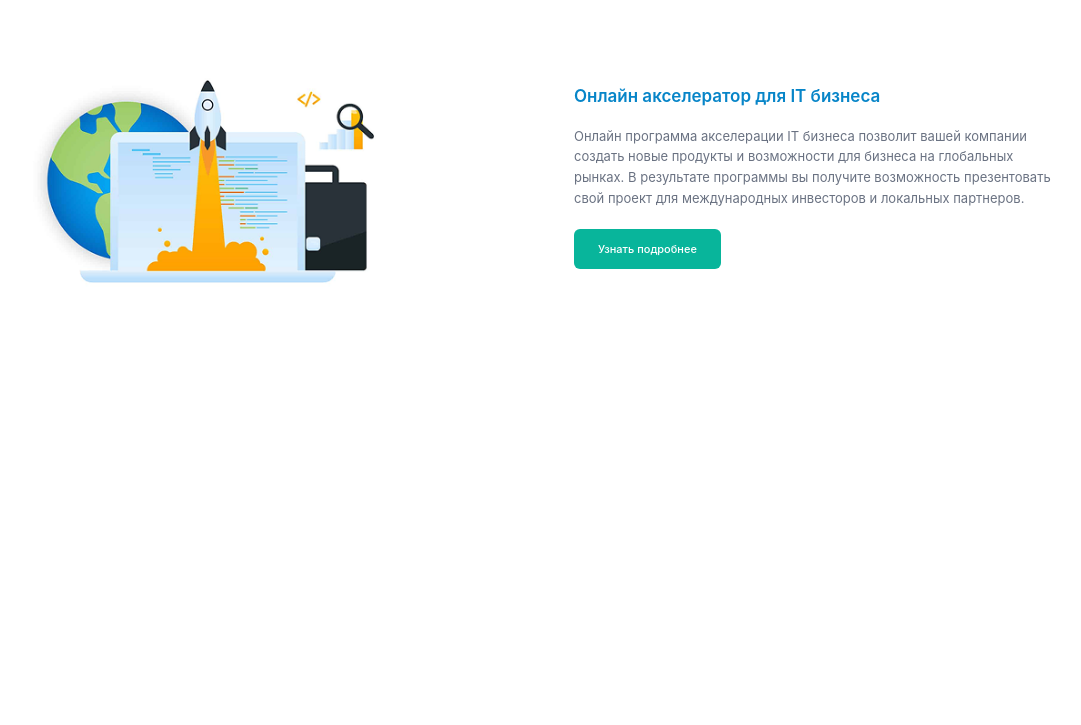
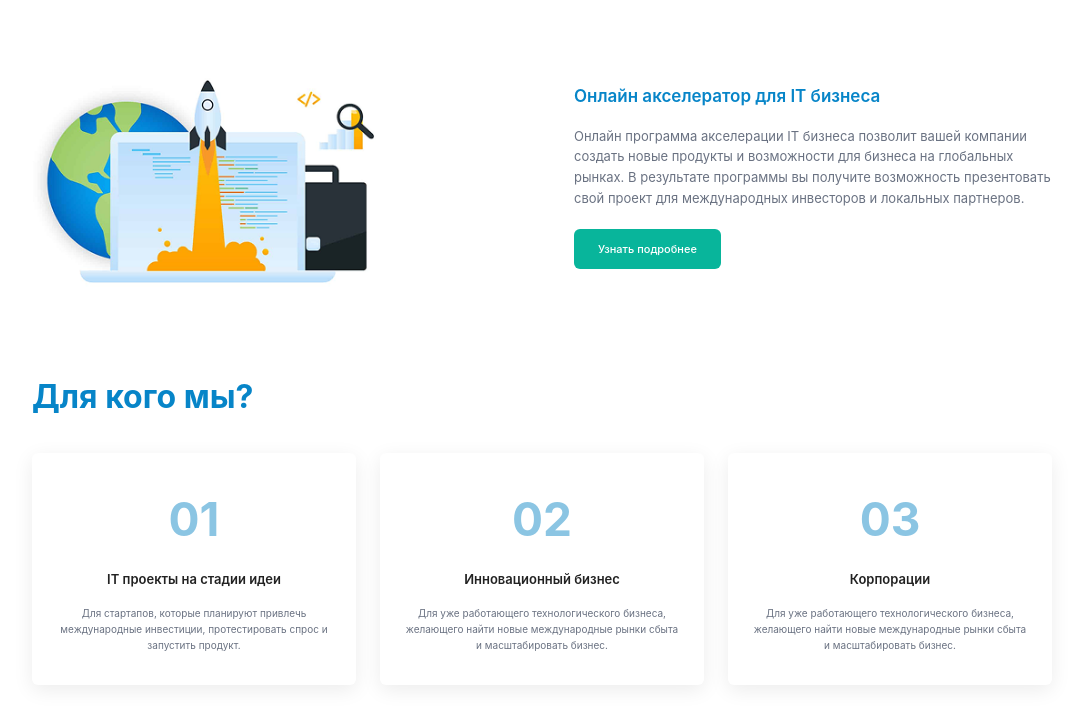
Before and after one commit to zarinarahimova76-prog/Exam4, a website: page index.html in a window 1280 px wide. Shown: the part 1214-1939 px from the top of the page, without its empty margins (98-1179 px from the left). Before the commit the page ends 1603 px from the top, so only its background shows below. Drawn offline with Linux system fonts and the light colour scheme.

Commit message:
Add section3 Who are we for

```diff
--- a/index.html
+++ b/index.html
@@ -222,8 +222,6 @@
         />
 
       </div>
-
-
       <div class="order-1 lg:order-2">
 
         <h3
@@ -263,8 +261,115 @@
       </div>
 
     </div>
+    <div class="mt-20">
+      <h2
+        class="text-[24px] font-bold
+               text-[#0785c8]
+               sm:text-[28px] lg:text-[32px]"
+      >
+        Для кого мы?
+      </h2>
+      <div
+        class="mt-8 grid grid-cols-1 gap-6
+               sm:grid-cols-2
+               lg:grid-cols-3"
+      >
+        <div
+          class="rounded-md bg-white
+                 px-6 py-8 text-center
+                 shadow-[0_5px_20px_rgba(0,0,0,0.08)]
+                 transition duration-300
+                 hover:-translate-y-1"
+        >
+          <div
+            class="text-[46px] font-bold
+                   text-[#8bc5e3]"
+          >
+            01
+          </div>
+          <h3
+            class="mt-4 text-[13px]
+                   font-semibold text-[#222]"
+          >
+            IT проекты на стадии идеи
+          </h3>
+          <p
+            class="mt-4 text-[10px]
+                   leading-[1.6]
+                   text-gray-500"
+          >
+            Для стартапов, которые планируют
+            привлечь международные инвестиции,
+            протестировать спрос и запустить продукт.
+          </p>
+        </div>
+        <div
+          class="rounded-md bg-white
+                 px-6 py-8 text-center
+                 shadow-[0_5px_20px_rgba(0,0,0,0.08)]
+                 transition duration-300
+                 hover:-translate-y-1"
+        >
+          <div
+            class="text-[46px] font-bold
+                   text-[#8bc5e3]"
+          >
+            02
+          </div>
 
+          <h3
+            class="mt-4 text-[13px]
+                   font-semibold text-[#222]"
+          >
+            Инновационный бизнес
+          </h3>
+          <p
+            class="mt-4 text-[10px]
+                   leading-[1.6]
+                   text-gray-500"
+          >
+            Для уже работающего технологического
+            бизнеса, желающего найти новые международные
+            рынки сбыта и масштабировать бизнес.
+          </p>
 
+        </div>
+        <div
+          class="rounded-md bg-white
+                 px-6 py-8 text-center
+                 shadow-[0_5px_20px_rgba(0,0,0,0.08)]
+                 transition duration-300
+                 hover:-translate-y-1
+                 sm:col-span-2
+                 lg:col-span-1"
+        >
+          <div
+            class="text-[46px] font-bold
+                   text-[#8bc5e3]"
+          >
+            03
+          </div>
+          <h3
+            class="mt-4 text-[13px]
+                   font-semibold text-[#222]"
+          >
+            Корпорации
+          </h3>
 
+          <p
+            class="mt-4 text-[10px]
+                   leading-[1.6]
+                   text-gray-500"
+          >
+            Для уже работающего технологического
+            бизнеса, желающего найти новые международные
+            рынки сбыта и масштабировать бизнес.
+          </p>
+
+        </div>
+      </div>
+    </div>
+  </div>
+</section>
 </body>
 </html>
```
Also changed, not shown: src/output.css.
